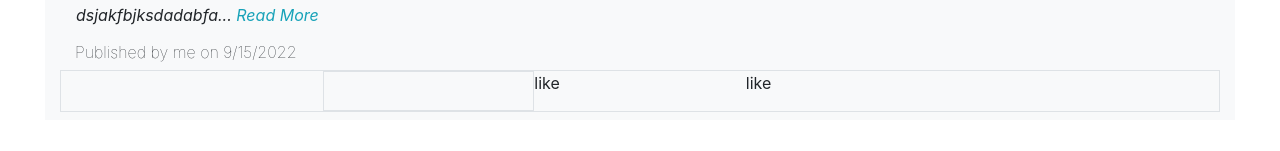
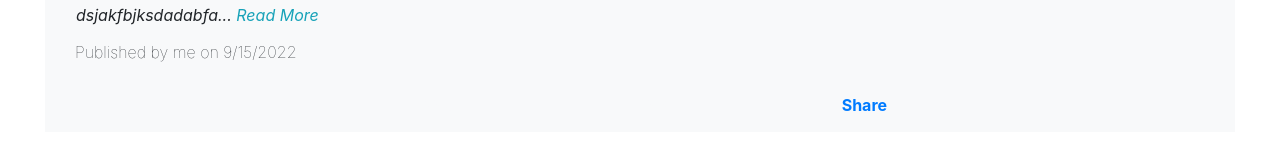
Before and after one commit to blackhammer2000/json-server-blogs, a React (Create React App) app: page / in a window 1280 px wide. Shown: the part 177-328 px from the top of the page. Built offline with nearby package versions, Linux system fonts and the light colour scheme; data requests are answered from the project's data file; a web font is replaced by a local one.

Commit message:
created the mark up for the reaction section...

```diff
--- a/src/components/js/Blog.jsx
+++ b/src/components/js/Blog.jsx
@@ -58,15 +58,32 @@ const Blog = ({ blog, index, deleteBlog, editBlog, blogToEditID }) => {
             Published by {author} on {date}
           </h6>
         </div>
-        <div className="reactions container-fluid d-flex justify-content-center border">
+        <div className="reactions container-fluid d-flex justify-content-center  mt-4">
           <div className="w-75 row justify-content-center">
-            <div className="like w-25 border text-center">
-              <button className="btn btn-outline-primary border-light w-75">
+            <div className="likes w-25 text-center">
+              <button className="btn btn-outline-primary border-light w-75 text-light">
                 <i className="fa fa-thumbs-up"></i>
+                <span className="likes-count count font-weight-bold ml-2">
+                  26K
+                </span>
               </button>
             </div>
-            <div className="like w-25">like</div>
-            <div className="like w-25">like</div>
+            <div className="comments w-25 text-center">
+              <button className="btn btn-outline-primary border-light w-75 text-light">
+                <i className="fa fa-comment"></i>{" "}
+                <span className="comments comments-count font-weight-bold ml-2">
+                  26K
+                </span>
+              </button>
+            </div>
+            <div className="share w-25 text-center">
+              <button className="btn btn-outline-primary border-light w-75">
+                <i className="fa fa-share"></i>{" "}
+                <span className="comments comments-count font-weight-bold ml-2">
+                  Share
+                </span>
+              </button>
+            </div>
           </div>
         </div>
       </article>
```
